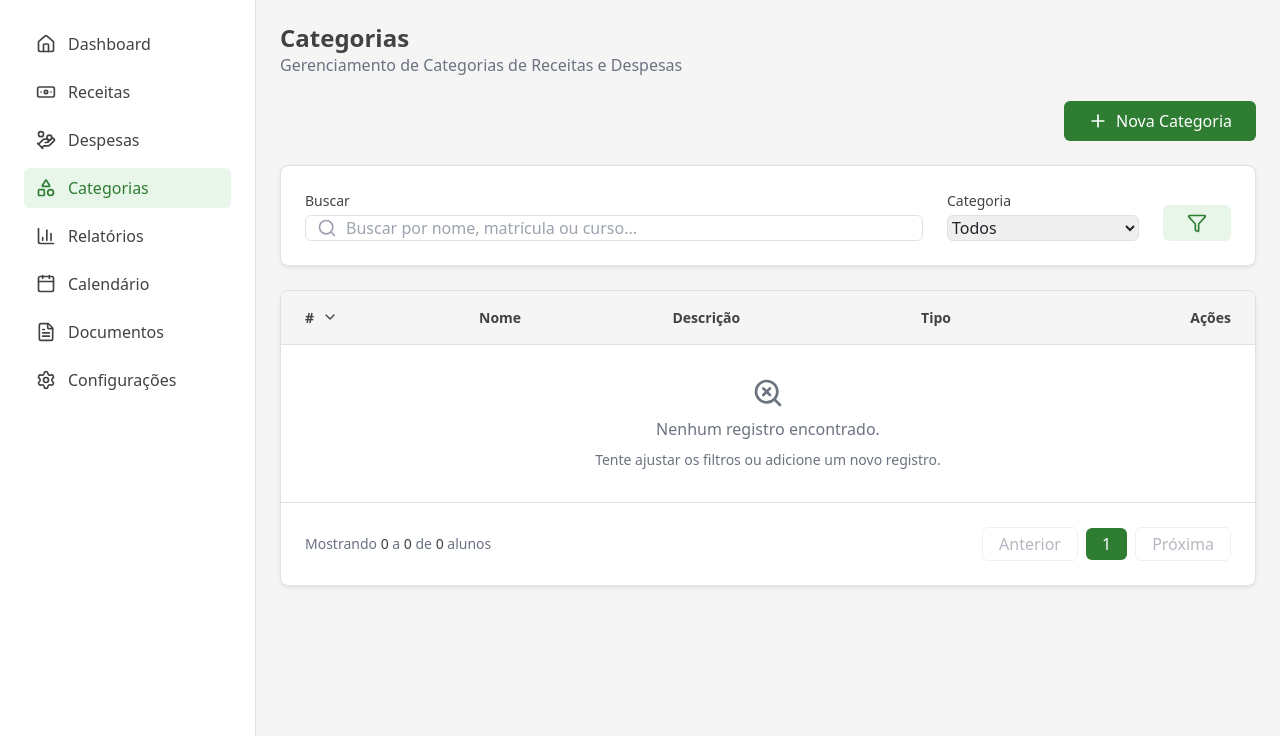
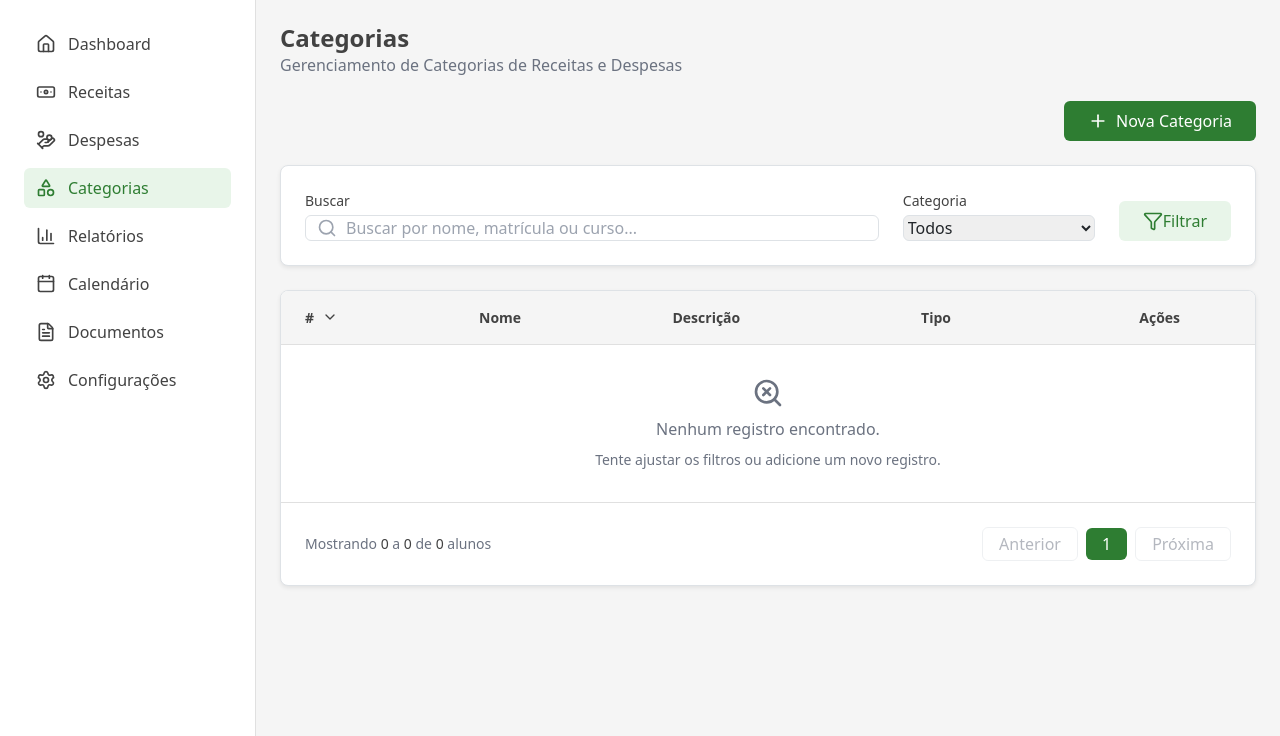
Before and after one commit to raphaeldecm/sisgef, a Django app: page /transactions/category/list/ in a window 1280 px wide. Shown: the part 64-800 px from the top of the page. Run offline with Django 5.2, Linux system fonts and the light colour scheme; data that the repository does not hold is empty; parts of the project's set-up code (start-up, migrations or seed data) failed here and were passed over; some libraries are stand-ins or nearby versions.

Commit message:
Atualizar botão de filtro para incluir texto e centralizar coluna de ações na lista de categorias

```diff
--- a/sisgef/transactions/templates/category/category_list.html
+++ b/sisgef/transactions/templates/category/category_list.html
@@ -41,8 +41,9 @@
               {% endfor %}
           </select>
       </div>
-      <button class="bg-[#E8F5E9] text-[#2E7D32] px-4 py-2 rounded-md hover:bg-[#C8E6C9] transition-colors">
+      <button class="flex items-center bg-[#E8F5E9] text-[#2E7D32] px-4 py-2 rounded-md hover:bg-[#C8E6C9] transition-colors">
           <i data-lucide="filter" class="h-5 w-5"></i>
+          Filtrar
       </button>
     </form>
 </div>
@@ -61,7 +62,7 @@
               <th class="px-6 py-3 text-left text-sm font-semibold text-[#424242]">Nome</th>
               <th class="px-6 py-3 text-left text-sm font-semibold text-[#424242]">Descrição</th>
               <th class="px-6 py-3 text-left text-sm font-semibold text-[#424242]">Tipo</th>
-              <th class="px-6 py-3 text-right text-sm font-semibold text-[#424242]">Ações</th>
+              <th class="px-6 py-3 text-center text-sm font-semibold text-[#424242]">Ações</th>
           </tr>
       </thead>
       <tbody class="divide-y divide-[#E0E0E0]">
```
